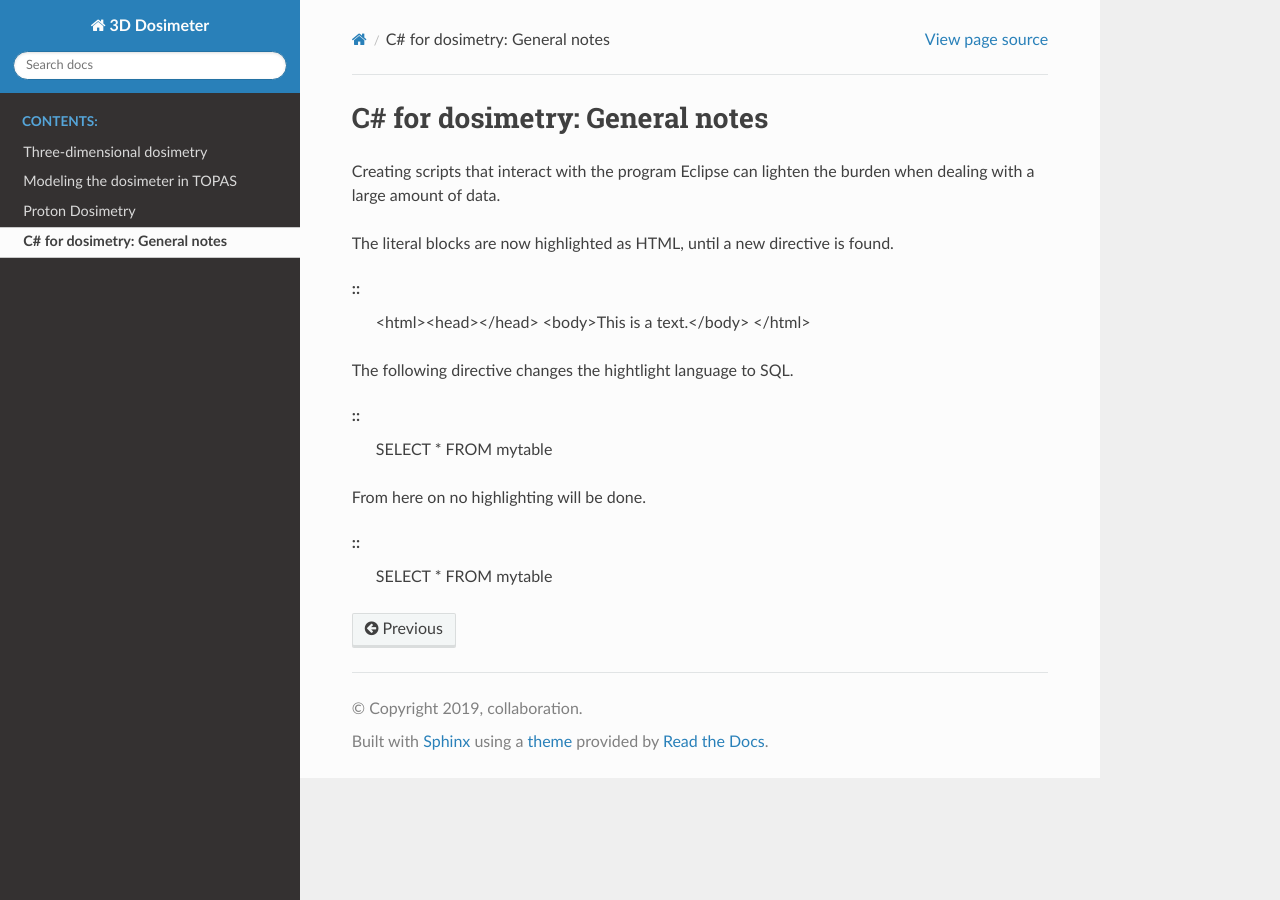
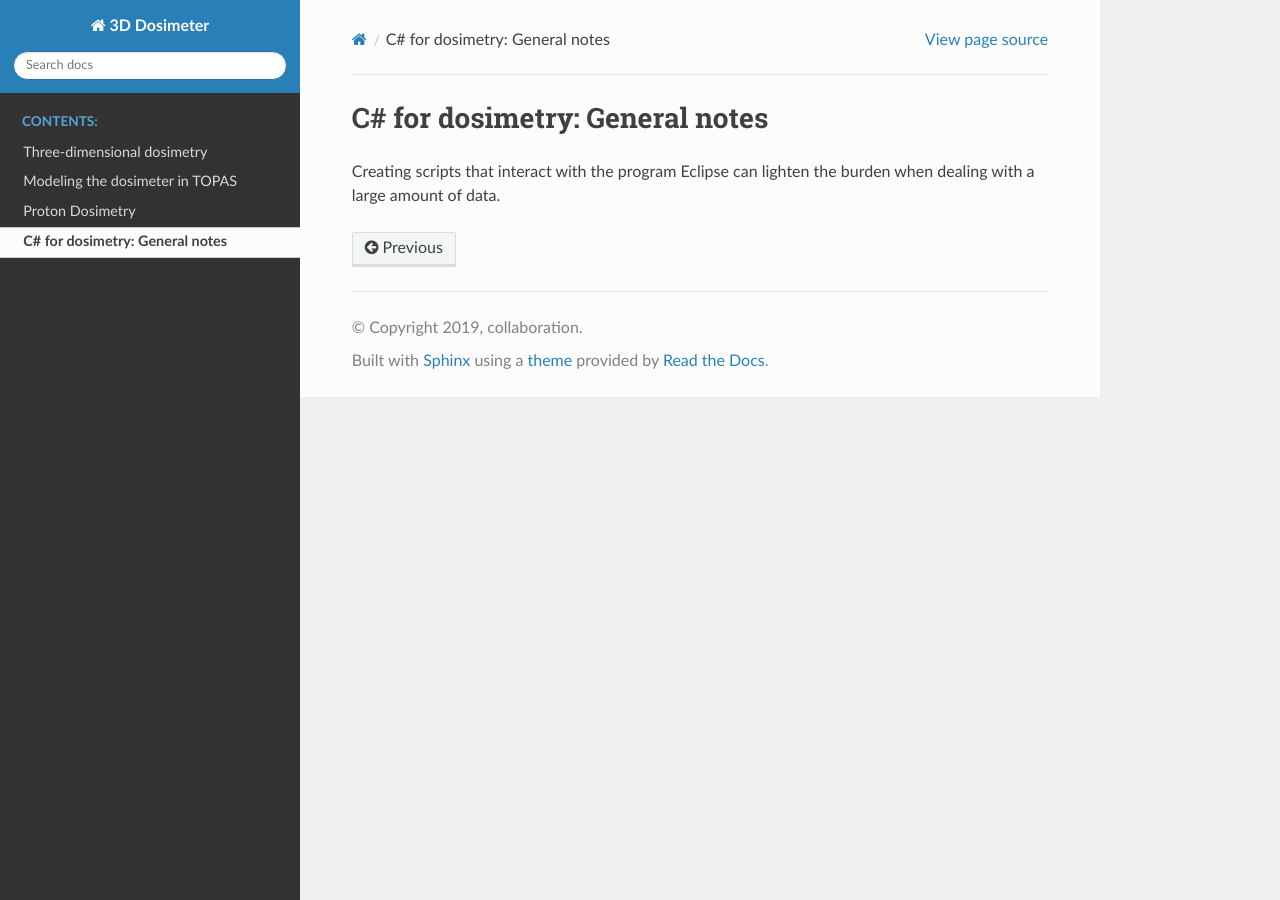
Before and after one commit to liavaldetaro/3d_dosimeter_DCPT, a Sphinx documentation site: the page built from docs/guide-csharp.rst, in a window 1280 px wide. Built offline with Sphinx 7.4.7 and the Read the Docs theme 2.0.0, drawn with Linux system fonts in a browser that asks for light colours; formulas are drawn with MathJax 3.

Commit message:
Update guide-csharp.rst

```diff
--- a/docs/guide-csharp.rst
+++ b/docs/guide-csharp.rst
@@ -3,26 +3,3 @@ C# for dosimetry: General notes
 ***************************
 
 Creating scripts that interact with the program Eclipse can lighten the burden when dealing with a large amount of data.
-
-.. highlight:: html
-
-The literal blocks are now highlighted as HTML, until a new directive is found.
-
-::
-   <html><head></head>
-   <body>This is a text.</body>
-   </html>
-
-The following directive changes the hightlight language to SQL.
-
-.. highlight:: sql
-
-::
-   SELECT * FROM mytable
-
-.. highlight:: none
-
-From here on no highlighting will be done.
-
-::
-   SELECT * FROM mytable
```
